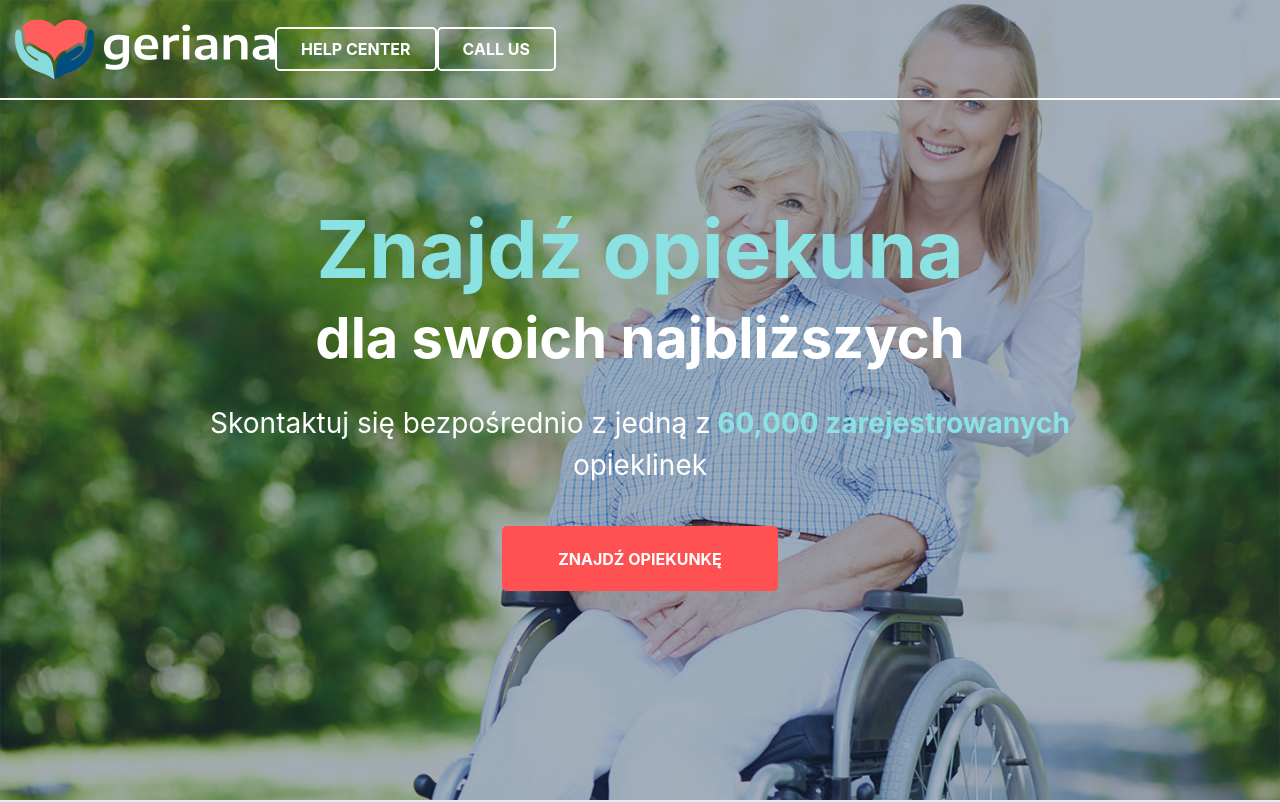
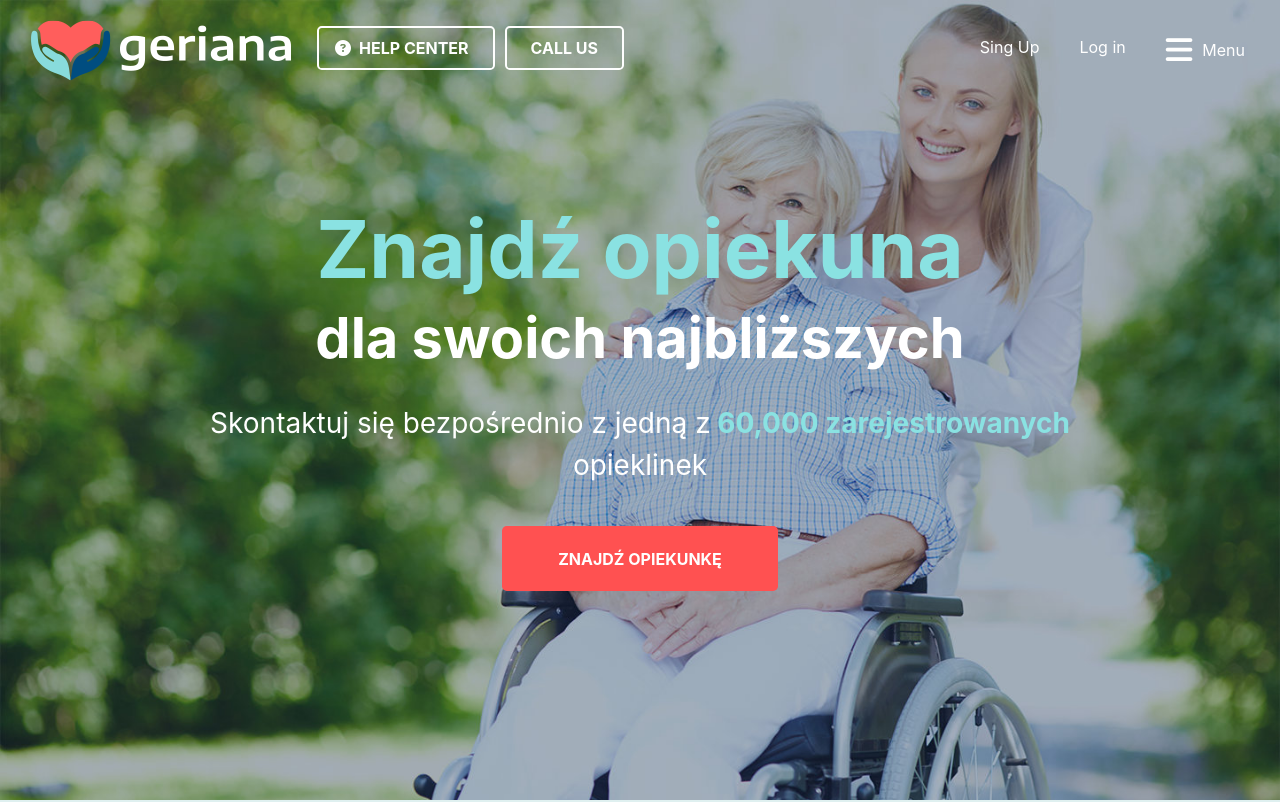
Before and after one commit to AleksandrTkach/Geriana, a React (Create React App) app: page / in a window 1280 px wide. Shown: the top 802 px of the page. Built offline with nearby package versions, Linux system fonts and the light colour scheme.

Commit message:
Header middle + fix rem

```diff
--- a/public/index.html
+++ b/public/index.html
@@ -11,7 +11,7 @@
     -->
     <link rel="manifest" href="%PUBLIC_URL%/manifest.json" />
     <link href="https://fonts.googleapis.com/css?family=Maven+Pro:400,700&display=swap&subset=latin-ext,vietnamese" rel="stylesheet">
-
+    <script src="https://kit.fontawesome.com/267548c54f.js"></script>
     <!--
       Notice the use of %PUBLIC_URL% in the tags above.
       It will be replaced with the URL of the `public` folder during the build.
--- a/src/components/layout/Footer.js
+++ b/src/components/layout/Footer.js
@@ -13,7 +13,7 @@ export default function Footer() {
 
     for (const [index, column] of FOOTER_COLUMNS.entries()) {
         columns.push(
-            <div className='col-lg-2 footer__column' key={`info-${index}`}>
+            <div className='col-lg-2 col-md-2 col-sm-2 footer__column' key={`info-${index}`}>
                 <div className='footer__column_label'>{ column.label }</div>
                 <div>{ column.text }</div>
             </div>
@@ -25,7 +25,7 @@ export default function Footer() {
             <div className='container'>
                 <div className='row'>
 
-                    <div className='col-lg-5 footer__logo'>
+                    <div className='col-lg-5 col-md-5 col-sm-5 footer__logo'>
                         <img src={logo} alt='geriana'/>
                         <div className='footer__follow-us'>
                             Follow Us
--- a/src/components/layout/Header.js
+++ b/src/components/layout/Header.js
@@ -1,21 +1,40 @@
 import React from 'react';
-
-import {FOOTER_COLUMNS} from 'constants/content';
 
 import logo from 'img/logo.png';
 
 export default function Header() {
 
+    window.onscroll = function() {
+        const scrolled = window.pageYOffset || document.documentElement.scrollTop;
+        const topMenu = document.getElementById('top-menu');
+        topMenu.style.backgroundColor = scrolled === 0 ? 'transparent' : 'rgba(0, 0, 0, 0.7)';
+    };
+
     return (
-        <header className='header'>
+        <header id='top-menu' className='header'>
             <nav className='h-100'>
                 <div className='container h-100'>
                     <div className='row h-100'>
                         <div className='col-12 header__nav'>
-                            <img src={logo} alt='geriana'/>
 
-                            <button className='btn btn_md btn_outline'> HELP CENTER </button>
-                            <button className='btn btn_md btn_outline'> CALL US </button>
+                            <div>
+                                <img src={logo} alt='geriana'/>
+                                <button className='btn btn_md btn_outline btn_help_center'>
+                                    <i className='fas fa-question-circle'/>
+                                    HELP CENTER
+                                </button>
+                                <button className='btn btn_md btn_outline'> CALL US </button>
+                            </div>
+
+                            <div className='nav__links'>
+                                <div className='link'> Sing Up </div>
+                                <div className='link'> Log in </div>
+                                <div className='link link__menu'>
+                                    <i className='fas fa-bars bars'/>
+                                    Menu
+                                </div>
+                            </div>
+
                         </div>
                     </div>
                 </div>
--- a/src/scss/index.scss
+++ b/src/scss/index.scss
@@ -15,6 +15,11 @@ body {
   color: white;
 }
 
+a:hover {
+  text-decoration: none;
+  color: white;
+}
+
 .pick-out-text {
   color: $text-blue;
   font-weight: bold;
@@ -22,6 +27,10 @@ body {
   &_underline {
     text-decoration: underline;
   }
+}
+
+#top-menu {
+  z-index: 100;
 }
 
 .btn {
@@ -45,6 +54,11 @@ body {
   }
 }
 
+.link {
+  font-size: 1rem;
+  color: white;
+}
+
 .h-100 {
   height: 100%;
 }
@@ -53,11 +67,50 @@ body {
   height: 100px;
   width: 100%;
   position: fixed;
-  border-bottom: 2px solid white;
 
   &__nav {
     display: flex;
     align-items: center;
+    justify-content: space-between;
+
+    img {
+      margin: 0 1rem;
+      width: 16.25rem;
+    }
+
+    .btn {
+      margin-left: 0.625rem;
+      position: relative;
+
+      &_help_center {
+        padding-left: 1rem;
+        i {
+          margin-right: 0.5rem;
+        }
+      }
+    }
+
+    .link {
+      padding: 0 1.25rem;
+
+      .bars {
+        font-size: 1.9rem;
+      }
+    }
+  }
+}
+
+.nav__links {
+  display: flex;
+  cursor: pointer;
+
+  div:last-child {
+    display: flex;
+    align-items: center;
+
+    i {
+      margin-right: 0.625rem;
+    }
   }
 }
 
@@ -158,7 +211,7 @@ body {
   &__label {
     font-size: 1.35rem;
     line-height: 1.5rem;
-    height: 50px;
+    height: 3.1rem;
   }
 
   &__description {
@@ -180,6 +233,10 @@ body {
     h3 {
       font-size: 5rem;
       line-height: 6.5rem;
+      margin-bottom: 5rem;
+    }
+
+    button {
       margin-bottom: 5rem;
     }
   }
@@ -248,7 +305,6 @@ body {
 .recalls {
   color: black;
   padding-top: 6rem;
-  padding-bottom: 6rem;
 
   &__label {
     font-size: 1.85rem;
@@ -262,7 +318,7 @@ body {
 
   &__text {
     position: relative;
-    padding: 40px 20px;
+    padding: 2.5rem 1.25rem;
     background: $bg-light;
 
     &:after {
@@ -280,7 +336,7 @@ body {
     }
   }
   &__user {
-    height: 4.5rem;
+    height: 5rem;
     display: flex;
     justify-content: flex-end;
     align-items: flex-end;
@@ -288,10 +344,10 @@ body {
     position: relative;
 
     img {
-      height: 50px;
-      width: 50px;
+      height: 3.125rem;
+      width: 3.125rem;
       border-radius: 50%;
-      margin-left: 10px;
+      margin-left: 0.625rem;
     }
   }
 }
@@ -377,8 +433,8 @@ body {
     font-weight: bold;
 
     img {
-      height: 30px;
-      width: 30px;
+      height: 1.875rem;
+      width: 1.875rem;
       margin-left: 13px;
     }
   }
@@ -396,3 +452,35 @@ body {
     }
   }
 }
+
+@media (max-width: 1200px) {
+  html {
+    font-size: 14px;
+  }
+}
+
+@media (max-width: 992px) {
+  .header__nav {
+
+    button {
+      display: none;
+    }
+  }
+}
+
+@media (max-width: 768px) {
+  .header__nav {
+
+    .link {
+      display: none;
+    }
+  }
+
+  html {
+    font-size: 10px;
+  }
+}
+
+@media (max-width: 576px) {
+
+}
```
Also changed, not shown: src/img/bars-solid.svg (added), src/img/question-circle-solid.svg (added).
